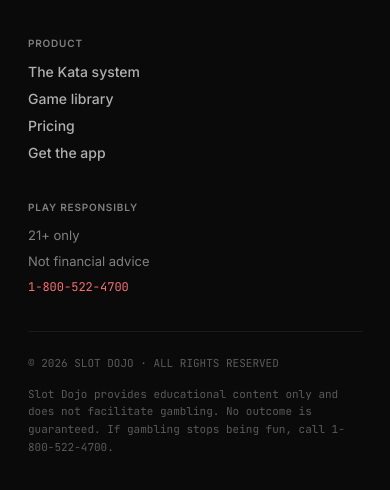
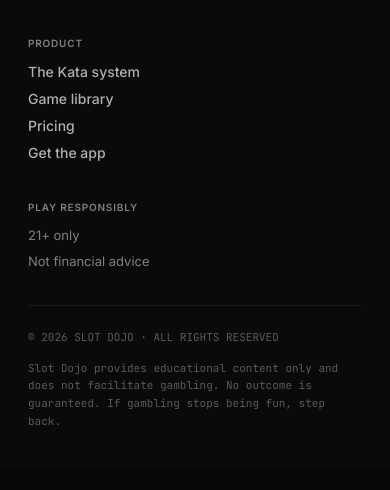
Before and after one commit to Slotdojo/slotdojo-website, a plain HTML site: page index.html in a window 390 px wide. Shown: the part 10398-10888 px from the top of the page. Drawn offline with Linux system fonts and the light colour scheme.

Commit message:
Remove phone number from responsible-play footer per Matt directive

```diff
--- a/index.html
+++ b/index.html
@@ -314,14 +314,13 @@
         <div style="display:flex;flex-direction:column;gap:10px">
           <span style="font-size:13px;color:var(--tx-400)">21+ only</span>
           <span style="font-size:13px;color:var(--tx-400)">Not financial advice</span>
-          <span class="dj-mono" style="font-size:12px;color:var(--crim-300)">1-800-522-4700</span>
         </div>
       </div>
     </div>
     <div style="height:1px;background:var(--hair);margin:36px 0 24px"></div>
     <div style="display:flex;justify-content:space-between;flex-wrap:wrap;gap:16px">
       <span class="dj-mono" style="font-size:11px;color:var(--tx-500)">© 2026 SLOT DOJO · ALL RIGHTS RESERVED</span>
-      <span class="dj-mono" style="font-size:11px;color:var(--tx-500);max-width:520px;line-height:1.6">Slot Dojo provides educational content only and does not facilitate gambling. No outcome is guaranteed. If gambling stops being fun, call 1-800-522-4700.</span>
+      <span class="dj-mono" style="font-size:11px;color:var(--tx-500);max-width:520px;line-height:1.6">Slot Dojo provides educational content only and does not facilitate gambling. No outcome is guaranteed. If gambling stops being fun, step back.</span>
     </div>
   </div>
 </footer>
```
